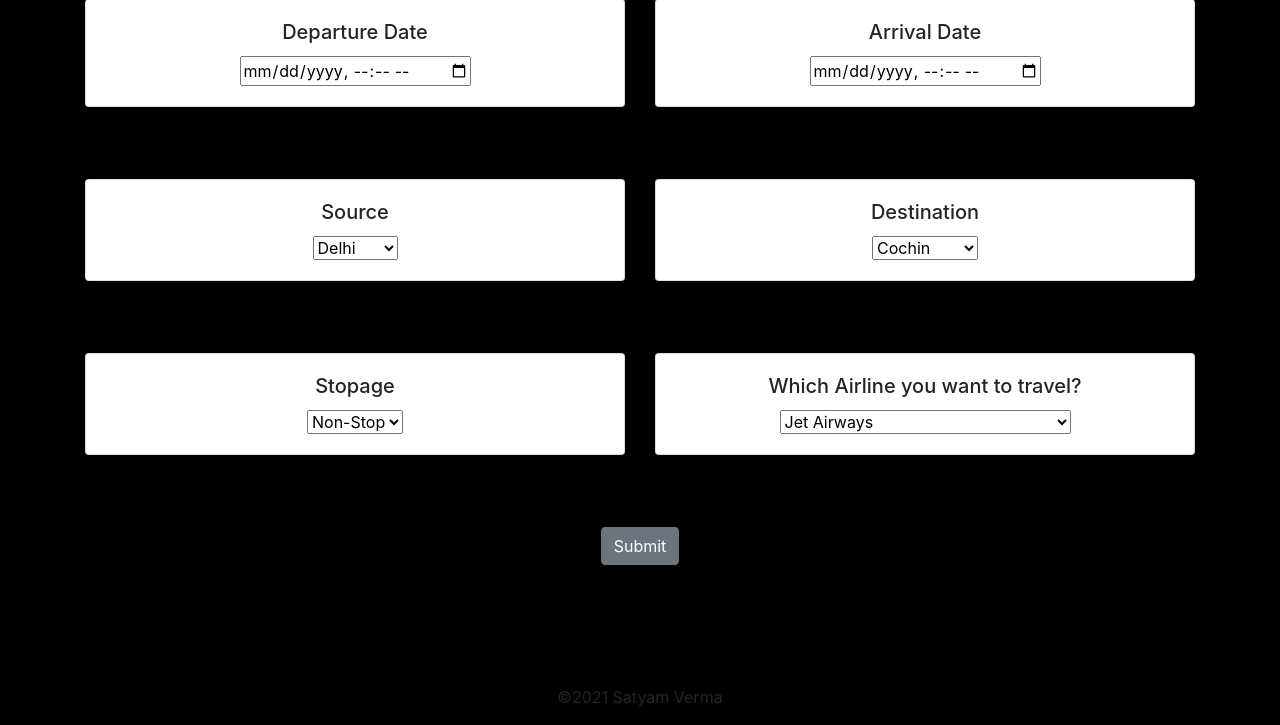
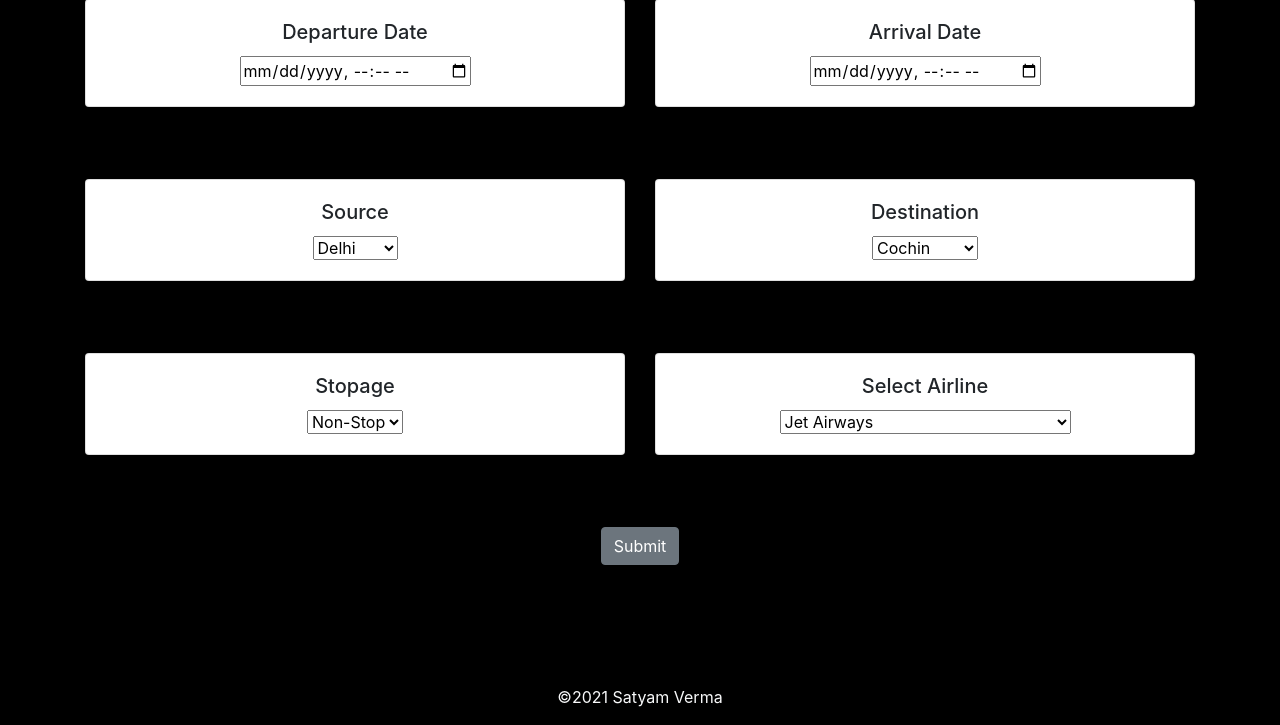
Before and after one commit to verma-satyam/FlightPrice, a Flask app: page / in a window 1280 px wide. Shown: the part 129-854 px from the top of the page. Run offline with Flask 2, Linux system fonts and the light colour scheme; parts of the project's set-up code (start-up, migrations or seed data) failed here and were passed over; some libraries are stand-ins or nearby versions.

Commit message:
Last Commit

```diff
--- a/templates/home.html
+++ b/templates/home.html
@@ -5,13 +5,9 @@
     <meta name="viewport" content="width=device-width, initial-scale=1.0">
     <title>Flight Price Prediction</title>
 
-
-    <!-- BootStrap -->
     <link rel="stylesheet" href="https://stackpath.bootstrapcdn.com/bootstrap/4.5.0/css/bootstrap.min.css"
         integrity="sha384-9aIt2nRpC12Uk9gS9baDl411NQApFmC26EwAOH8WgZl5MYYxFfc+NcPb1dKGj7Sk" crossorigin="anonymous">
 
-
-    <!-- css -->
     <link rel="stylesheet" href="static/css/styles.css">
 
 
@@ -19,7 +15,6 @@
 
 <body>
 
-    <!-- As a heading -->
     <nav class="navbar navbar-inverse navbar-fixed-top">
         <div class="container-fluid">
             <div class="navbar-header">
@@ -43,7 +38,6 @@
                     <div class="card">
                         <div class="card-body">
                             <h5 class="card-title">Departure Date</h5>
-                            <!-- Departure -->
                             <input type="datetime-local" name="Dep_Time" id="Dep_Time" required="required">
                         </div>
                     </div>
@@ -55,7 +49,6 @@
                     <div class="card">
                         <div class="card-body">
                             <h5 class="card-title">Arrival Date</h5>
-                            <!-- Arrival -->
                             <input type="datetime-local" name="Arrival_Time" id="Arrival_Time" required="required">
                         </div>
                     </div>
@@ -70,7 +63,6 @@
                 <div class="col-sm-6">
                     <div class="card">
                         <div class="card-body">
-                            <!-- Source -->
                             <h5 class="card-title">Source</h5>
                             <select name="Source" id="Source" required="required">
                                 <option value="Delhi">Delhi</option>
@@ -85,7 +77,6 @@
                     <div class="card">
                         <div class="card-body">
                             <h5 class="card-title">Destination</h5>
-                            <!-- Destination -->
                             <select name="Destination" id="Destination" required="required">
                                 <option value="Cochin">Cochin</option>
                                 <option value="Delhi">Delhi</option>
@@ -109,7 +100,6 @@
                     <div class="card">
                         <div class="card-body">
                             <h5 class="card-title">Stopage</h5>
-                            <!-- Total Stops -->
                             <select name="stops" required="required">
                                 <option value="0">Non-Stop</option>
                                 <option value="1">1</option>
@@ -123,8 +113,7 @@
                 <div class="col-sm-6">
                     <div class="card">
                         <div class="card-body">
-                            <h5 class="card-title">Which Airline you want to travel?</h5>
-                            <!-- Airline -->
+                            <h5 class="card-title">Select Airline</h5>
                             <select name="airline" id="airline" required="required">
                                 <option value="Jet Airways">Jet Airways</option>
                                 <option value="IndiGo">IndiGo</option>
@@ -150,17 +139,16 @@
             <br>
             <br>
             <br>
-            <!-- Submit -->
             <input type="submit" value="Submit" class="btn btn-secondary">
         </form>
 
         <br>
         <br>
         <h3 class="text-light">{{ prediction_text }}</h3>
-
         <br>
         <br>
-        <p>©2021 Satyam Verma</p>
+
+        <p class="text-light">©2021 Satyam Verma</p>
 
     </div>
 
```
Also changed, not shown: app.py (+0 -59 lines), 1.png (added), 2.JPG (added), 3.JPG (added), README.md, 1 other file.
